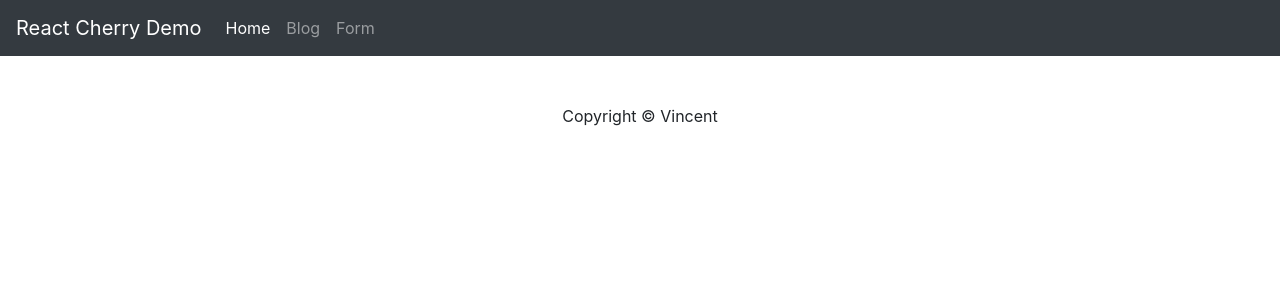
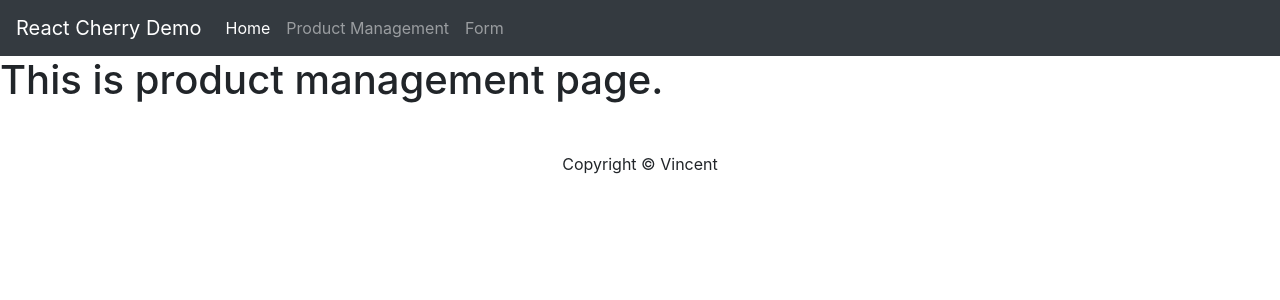
Before and after one commit to Hamsiny/React_Cherry_Demo, a React (Create React App) app: page /products in a window 1280 px wide. Shown: the top 300 px of the page. Built offline with nearby package versions, Linux system fonts and the light colour scheme.

Commit message:
add product management components

```diff
--- a/src/App.tsx
+++ b/src/App.tsx
@@ -1,10 +1,9 @@
-import React from "react";
-import logo from "./logo.svg";
 import "./App.css";
 import { BrowserRouter as Router, Switch, Route } from "react-router-dom";
 import { NavBar } from "./components/NavBar/NavBar";
 import { Footer } from "./components/Footer/Footer";
 import Home from "./pages/Home/Home";
+import ProductManagement from "./pages/ProductManagement/ProductManagement";
 
 function App() {
   return (
@@ -14,6 +13,9 @@ function App() {
         <Route path= '/' exact>
           <Home />
         </Route>
+        <Route path= '/products' exact>
+          <ProductManagement />
+        </Route>
       </Switch>
       <Footer />
     </Router>
--- /dev/null
+++ b/src/components/navbar/NavBar.css
@@ -0,0 +1,3 @@
+.bg-dark {
+    background-color: red;
+}
--- a/src/components/navbar/navbar.tsx
+++ b/src/components/navbar/navbar.tsx
@@ -1,5 +1,6 @@
 import React, { Component } from "react";
 import { Link } from "react-router-dom";
+import './NavBar.css';
 
 export class NavBar extends Component {
   render() {
@@ -28,8 +29,8 @@ export class NavBar extends Component {
                 </Link>
               </li>
               <li className="nav-item">
-                <Link className="nav-link" to="/blogs">
-                  Blog
+                <Link className="nav-link" to="/products">
+                  Product Management
                 </Link>
               </li>
               <li className="nav-item">
--- a/src/pages/Home/Home.tsx
+++ b/src/pages/Home/Home.tsx
@@ -3,9 +3,9 @@ import React, { Component } from 'react'
 export class Home extends Component {
     render() {
         return (
-            <div>
+            <>
                 <h1>This is home page.</h1>
-            </div>
+            </>
         )
     }
 }
--- /dev/null
+++ b/src/pages/ProductManagement/ProductManagement.tsx
@@ -0,0 +1,13 @@
+import React, { Component } from 'react'
+
+export class ProductManagement extends Component {
+    render() {
+        return (
+            <div>
+                <h1>This is product management page.</h1>
+            </div>
+        )
+    }
+}
+
+export default ProductManagement
```
